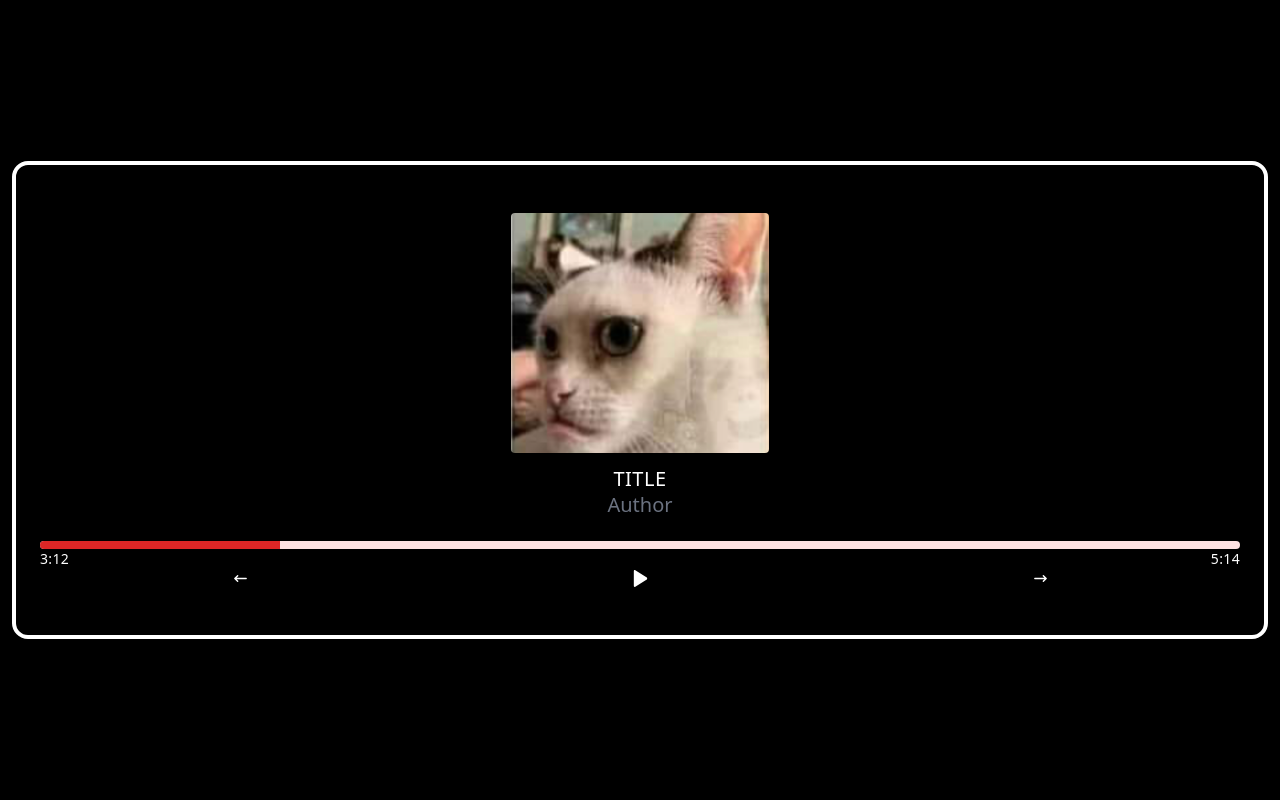
After one commit to wujekd/LoaDjango, a Django app: page /player1/ in a window 1280 px wide. The commit adds this page. Run offline with Django 5.2, Linux system fonts and the light colour scheme; some libraries are stand-ins or nearby versions.

Commit message:
audio player styling base

```diff
--- a/loadjango/urls.py
+++ b/loadjango/urls.py
@@ -17,7 +17,7 @@ Including another URLconf
 from django.contrib import admin
 from django.urls import path, include
 from uploads.views import main_view
-from player.views import base_view
+from player.views import player1
 
 from django.conf.urls.static import static
 from django.conf import settings
@@ -26,7 +26,7 @@ urlpatterns = [
     path('admin/', admin.site.urls),
     path('loading/', main_view, name='main'),
     path('', include("ajax.urls")),
-    path('theme/', base_view, name="base"),
+    path('player1/', player1, name="player1"),
 
     path('__reload__/', include('django_browser_reload.urls')),
 ]
--- a/player/views.py
+++ b/player/views.py
@@ -3,5 +3,5 @@ from django.shortcuts import render
 # Create your views here.
 from django.shortcuts import render
 
-def base_view(request):
-    return render(request, 'basetw.html')
+def player1(request):
+    return render(request, 'player1.html')
--- a/templates/base.html
+++ b/templates/base.html
@@ -1,22 +1,16 @@
-{% load static %}
-<html>
-<head>
+{% load static tailwind_tags %}
+<!DOCTYPE html>
+<html lang="en">
+	<head>
+    <title>Django Tailwind</title>
+		<meta charset="UTF-8">
+		<meta name="viewport" content="width=device-width, initial-scale=1.0">
+		<meta http-equiv="X-UA-Compatible" content="ie=edge">
+		{% tailwind_css %}
+	</head>
 
-<link href="https://cdn.jsdelivr.net/npm/bootstrap@5.3.3/dist/css/bootstrap.min.css" rel="stylesheet" integrity="sha384-QWTKZyjpPEjISv5WaRU9OFeRpok6YctnYmDr5pNlyT2bRjXh0JMhjY6hW+ALEwIH" crossorigin="anonymous">
-
-<script
-    src="https://code.jquery.com/jquery-3.7.1.js"
-    integrity="sha256-eKhayi8LEQwp4NKxN+CfCh+3qOVUtJn3QNZ0TciWLP4="
-    crossorigin="anonymous">
-</script>
-<link rel="stylesheet" href={% static "style.css" %}>
-<script src={% static "main.js" %} defer></script>
-
-</head>
-<body>
-    <div class="container mt-3 bg-secondary-subtle">
+	<body class="p-3 flex min-h-screen justify-center items-center bg-black">
         {% block content %}
         {% endblock content %}
-    </div>
-</body>
+	</body>
 </html>
--- /dev/null
+++ b/templates/player1.html
@@ -0,0 +1,42 @@
+{% extends "base.html" %}
+{% load static %}
+
+
+{% block content %}
+
+<div class="container bg-black py-12 px-6 border-white border-4 rounded-2xl overflow-hidden">
+{% comment %} <div class="mb-6 text-center relative">
+    <svg class="h-6 w-6 text-white inline-block absolute left-0" fill="#ff56ff" version="1.1" id="Capa_1" xmlns="http://www.w3.org/2000/svg" xmlns:xlink="http://www.w3.org/1999/xlink" viewBox="0 0 124.512 124.512" xml:space="preserve" stroke="#ffffff"><g id="SVGRepo_bgCarrier" stroke-width="0"></g><g id="SVGRepo_tracerCarrier" stroke-linecap="round" stroke-linejoin="round"></g><g id="SVGRepo_iconCarrier"> <g> <path d="M113.956,57.006l-97.4-56.2c-4-2.3-9,0.6-9,5.2v112.5c0,4.6,5,7.5,9,5.2l97.4-56.2 C117.956,65.105,117.956,59.306,113.956,57.006z"></path> </g> </g></svg>
+    <h2 class="text-white inline-block font-medium text-sm uppercase tracking-wider">Now playing</h2>
+</div> {% endcomment %}
+
+<img src="{% static 'pics/album1.png' %}" alt="Cover Image" class="rounded h-60 mx-auto z-10" />
+
+<h2 class="text-white text-center mt-3 text-xl font-medium uppercase tracking-wide">Title</h2>
+<h3 class="text-gray-500 text-xl text-center leading-6 mb-6">Author</h3>
+
+
+{% comment %} progress bar ÷ {% endcomment %}
+<div class="bg-red-100 rounded overflow-hidden">
+    <div style="width: 20%" class="bg-red-600 p-1"></div>
+</div>
+
+{% comment %} times  {% endcomment %}
+<div class="text-white flex justify-between text-sm tracking-wide mb-px">
+    <p>3:12</p>
+    <p>5:14</p>
+</div>
+
+{% comment %} controls {% endcomment %}
+<div class="flex">
+    <button class="mx-auto"><svg width="17" height="17" viewBox="0 0 24 24" fill="none" xmlns="http://www.w3.org/2000/svg" stroke="#ffffff"><g id="SVGRepo_bgCarrier" stroke-width="0"></g><g id="SVGRepo_tracerCarrier" stroke-linecap="round" stroke-linejoin="round"></g><g id="SVGRepo_iconCarrier"> <path d="M4 12H20M4 12L8 8M4 12L8 16" stroke="#ffffff" stroke-width="2" stroke-linecap="round" stroke-linejoin="round"></path> </g></svg></button>
+    <button class="mx-auto"><svg width="17" height="17" viewBox="-3 0 28 28" version="1.1" xmlns="http://www.w3.org/2000/svg" xmlns:xlink="http://www.w3.org/1999/xlink" xmlns:sketch="http://www.bohemiancoding.com/sketch/ns" fill="#ffffff" stroke="#ffffff"><g id="SVGRepo_bgCarrier" stroke-width="0"></g><g id="SVGRepo_tracerCarrier" stroke-linecap="round" stroke-linejoin="round"></g><g id="SVGRepo_iconCarrier"> <title>play</title> <desc>Created with Sketch Beta.</desc> <defs> </defs> <g id="Page-1" stroke="none" stroke-width="1" fill="none" fill-rule="evenodd" sketch:type="MSPage"> <g id="Icon-Set-Filled" sketch:type="MSLayerGroup" transform="translate(-419.000000, -571.000000)" fill="#ffffff"> <path d="M440.415,583.554 L421.418,571.311 C420.291,570.704 419,570.767 419,572.946 L419,597.054 C419,599.046 420.385,599.36 421.418,598.689 L440.415,586.446 C441.197,585.647 441.197,584.353 440.415,583.554" id="play" sketch:type="MSShapeGroup"> </path> </g> </g> </g></svg></button>
+    <button class="mx-auto"><svg width="17" height="17" viewBox="0 0 24 24" fill="none" xmlns="http://www.w3.org/2000/svg" stroke="#ffffff" transform="rotate(180)"><g id="SVGRepo_bgCarrier" stroke-width="0"></g><g id="SVGRepo_tracerCarrier" stroke-linecap="round" stroke-linejoin="round" stroke="#CCCCCC" stroke-width="0.192"></g><g id="SVGRepo_iconCarrier"> <path d="M4 12H20M4 12L8 8M4 12L8 16" stroke="#ffffff" stroke-width="2" stroke-linecap="round" stroke-linejoin="round"></path> </g></svg></button>
+
+</div>
+
+</div>
+
+
+
+{% endblock content %}
--- a/theme/static/css/dist/styles.css
+++ b/theme/static/css/dist/styles.css
@@ -787,6 +787,22 @@ select {
   position: static;
 }
 
+.absolute {
+  position: absolute;
+}
+
+.relative {
+  position: relative;
+}
+
+.left-0 {
+  left: 0px;
+}
+
+.z-10 {
+  z-index: 10;
+}
+
 .m-3 {
   margin: 0.75rem;
 }
@@ -808,16 +824,48 @@ select {
   margin-top: 0.75rem;
 }
 
+.mb-6 {
+  margin-bottom: 1.5rem;
+}
+
+.mb-px {
+  margin-bottom: 1px;
+}
+
 .block {
   display: block;
+}
+
+.inline-block {
+  display: inline-block;
 }
 
 .flex {
   display: flex;
 }
 
-.h-screen {
-  height: 100vh;
+.h-6 {
+  height: 1.5rem;
+}
+
+.h-60 {
+  height: 15rem;
+}
+
+.min-h-screen {
+  min-height: 100vh;
+}
+
+.w-6 {
+  width: 1.5rem;
+}
+
+.max-w-xs {
+  max-width: 20rem;
+}
+
+.transform {
+  transform: translate(var(--tw-translate-x), var(--tw-translate-y)) rotate(var(--tw-rotate)) skewX(var(--tw-skew-x)) skewY(var(--tw-skew-y)) scaleX(var(--tw-scale-x)) scaleY(var(--tw-scale-y));
 }
 
 .items-center {
@@ -828,8 +876,34 @@ select {
   justify-content: center;
 }
 
+.justify-between {
+  justify-content: space-between;
+}
+
+.overflow-hidden {
+  overflow: hidden;
+}
+
 .rounded {
   border-radius: 0.25rem;
+}
+
+.rounded-2xl {
+  border-radius: 1rem;
+}
+
+.border-4 {
+  border-width: 4px;
+}
+
+.border-white {
+  --tw-border-opacity: 1;
+  border-color: rgb(255 255 255 / var(--tw-border-opacity));
+}
+
+.bg-black {
+  --tw-bg-opacity: 1;
+  background-color: rgb(0 0 0 / var(--tw-bg-opacity));
 }
 
 .bg-blue-500 {
@@ -842,13 +916,31 @@ select {
   background-color: rgb(229 231 235 / var(--tw-bg-opacity));
 }
 
-.bg-gray-50 {
+.bg-red-300 {
   --tw-bg-opacity: 1;
-  background-color: rgb(249 250 251 / var(--tw-bg-opacity));
+  background-color: rgb(252 165 165 / var(--tw-bg-opacity));
+}
+
+.bg-red-100 {
+  --tw-bg-opacity: 1;
+  background-color: rgb(254 226 226 / var(--tw-bg-opacity));
+}
+
+.bg-red-600 {
+  --tw-bg-opacity: 1;
+  background-color: rgb(220 38 38 / var(--tw-bg-opacity));
+}
+
+.p-3 {
+  padding: 0.75rem;
 }
 
 .p-6 {
   padding: 1.5rem;
+}
+
+.p-1 {
+  padding: 0.25rem;
 }
 
 .px-4 {
@@ -861,30 +953,72 @@ select {
   padding-bottom: 0.5rem;
 }
 
-.font-serif {
-  font-family: ui-serif, Georgia, Cambria, "Times New Roman", Times, serif;
+.py-12 {
+  padding-top: 3rem;
+  padding-bottom: 3rem;
 }
 
-.text-5xl {
-  font-size: 3rem;
-  line-height: 1;
+.py-6 {
+  padding-top: 1.5rem;
+  padding-bottom: 1.5rem;
+}
+
+.px-6 {
+  padding-left: 1.5rem;
+  padding-right: 1.5rem;
+}
+
+.text-center {
+  text-align: center;
+}
+
+.text-sm {
+  font-size: 0.875rem;
+  line-height: 1.25rem;
+}
+
+.text-xl {
+  font-size: 1.25rem;
+  line-height: 1.75rem;
 }
 
 .font-bold {
   font-weight: 700;
 }
 
-.leading-normal {
-  line-height: 1.5;
+.font-medium {
+  font-weight: 500;
 }
 
-.tracking-normal {
-  letter-spacing: 0em;
+.uppercase {
+  text-transform: uppercase;
+}
+
+.leading-6 {
+  line-height: 1.5rem;
+}
+
+.tracking-wider {
+  letter-spacing: 0.05em;
+}
+
+.tracking-wide {
+  letter-spacing: 0.025em;
 }
 
 .text-white {
   --tw-text-opacity: 1;
   color: rgb(255 255 255 / var(--tw-text-opacity));
+}
+
+.text-gray-300 {
+  --tw-text-opacity: 1;
+  color: rgb(209 213 219 / var(--tw-text-opacity));
+}
+
+.text-gray-500 {
+  --tw-text-opacity: 1;
+  color: rgb(107 114 128 / var(--tw-text-opacity));
 }
 
 .transition {
```
Also changed, not shown: templates/basee.html (added, +22 -0 lines), templates/basetw.html (deleted, +0 -19 lines), static/pics/album1.png (added), 1 other file.
